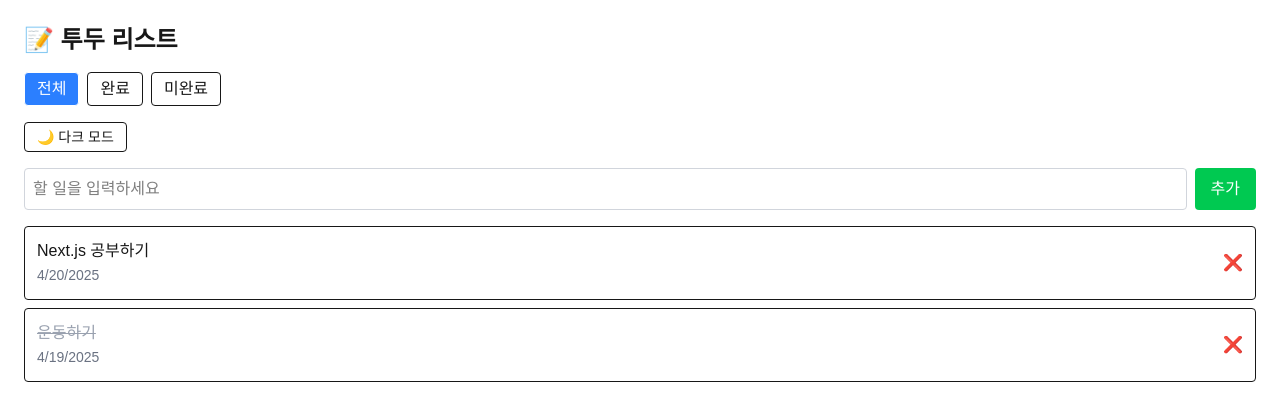
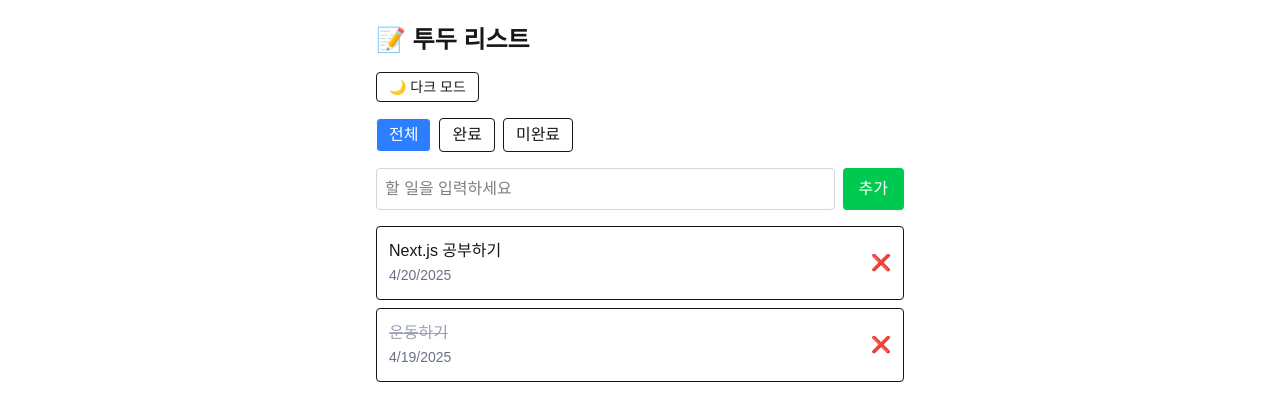
Before and after one commit to zyansuh/Todo-List, a Next.js app: page / in a window 1280 px wide. Shown: the top 420 px of the page. Built offline with nearby package versions, Linux system fonts and the light colour scheme; data requests are answered from the project's data file.

Commit message:
홈 페이지 SSR 강제 설정으로 useSearchParams() 에러 해결

```diff
--- a/src/app/page.tsx
+++ b/src/app/page.tsx
@@ -1,3 +1,6 @@
+'use client'
+export const dynamic = 'force-dynamic'
+
 import FilterTabs from '@/components/FilterTabs'
 import TodoForm from '@/components/TodoForm'
 import TodoList from '@/components/TodoList'
@@ -5,10 +8,10 @@ import ThemeToggle from '@/components/ThemeToggle'
 
 export default function HomePage() {
   return (
-    <main className="p-6">
+    <main className="p-6 max-w-xl mx-auto">
       <h1 className="text-2xl font-bold mb-4">📝 투두 리스트</h1>
+      <ThemeToggle />
       <FilterTabs />
-      <ThemeToggle />
       <TodoForm />
       <TodoList />
     </main>
```
